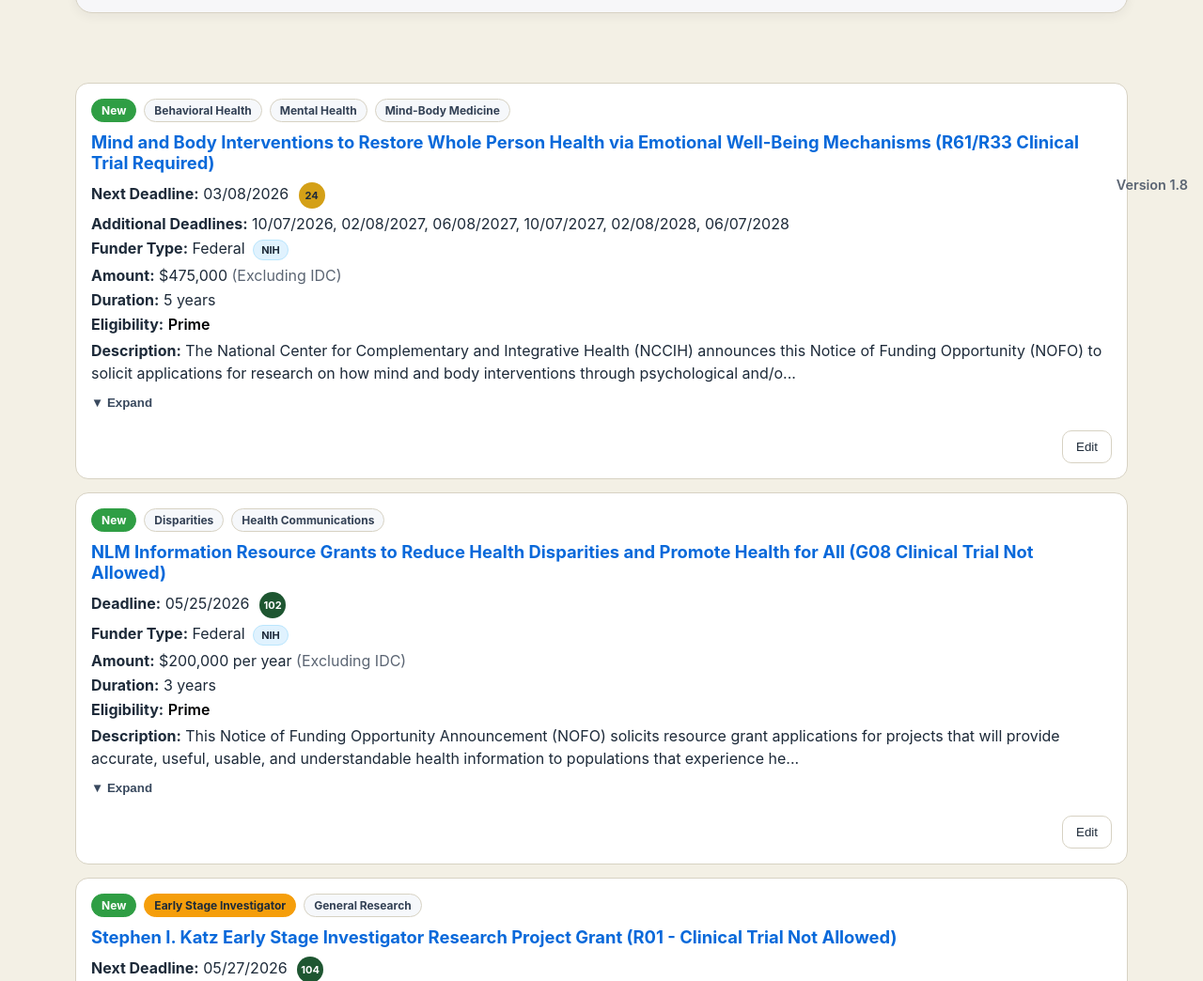
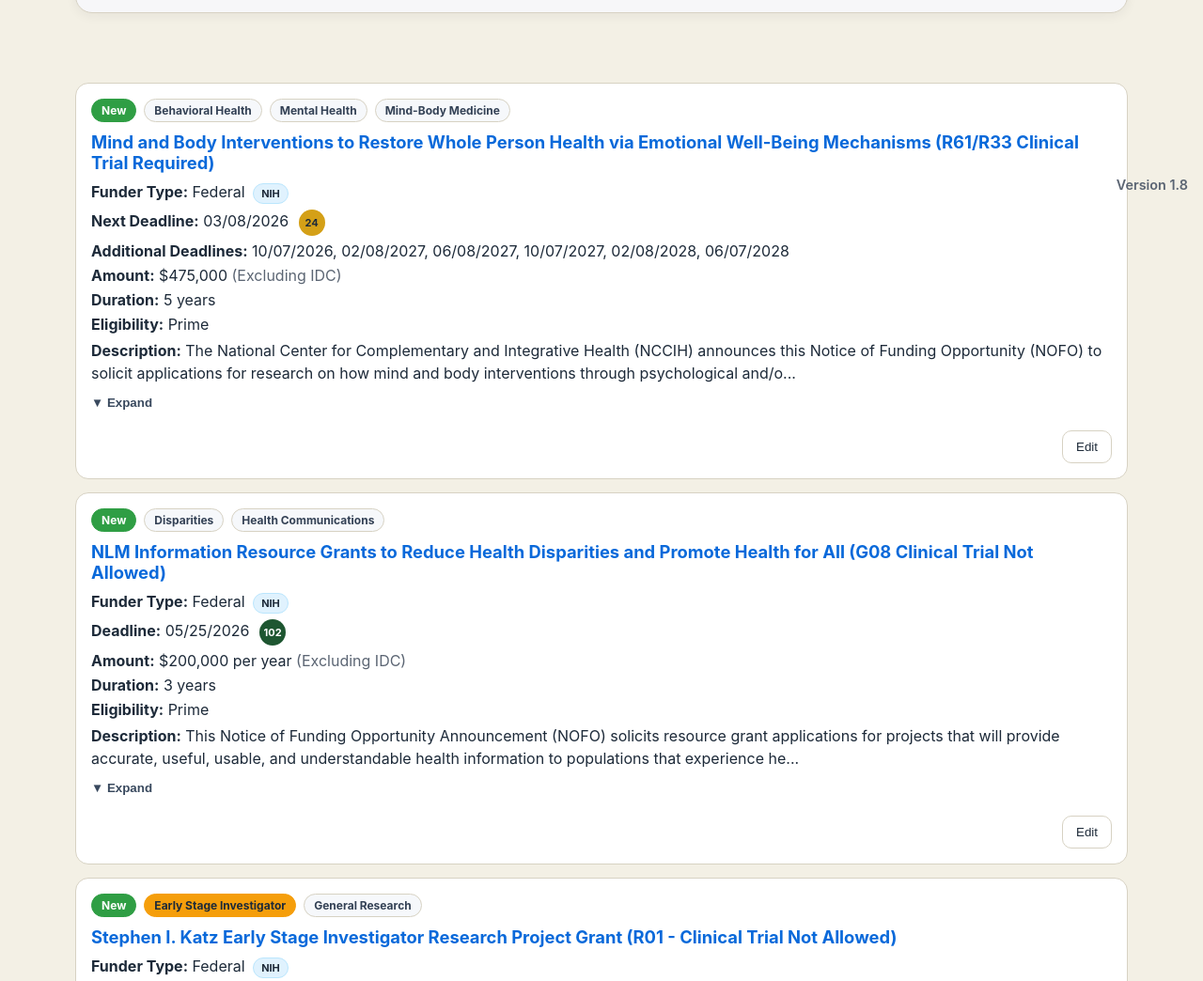
Before and after one commit to fs-cih/cihgrants, a plain HTML site: page index.html in a window 1280 px wide. Shown: the part 583-1627 px from the top of the page at 94% size. Drawn offline with Linux system fonts and the light colour scheme.

Commit message:
Fix add-grant race and update grant card UI

```diff
--- a/app.js
+++ b/app.js
@@ -48,7 +48,6 @@ const els = {
   q: document.getElementById("q"),
   resultCount: document.getElementById("resultCount"),
   clearFilters: document.getElementById("clearFilters"),
-  refreshBtn: document.getElementById("refreshBtn"),
   adminPlus: document.getElementById("adminPlus"),
   adminDialog: document.getElementById("adminDialog"),
   adminDialogTitle: document.getElementById("adminDialogTitle"),
@@ -172,11 +171,6 @@ function bindEvents() {
     });
     document.querySelectorAll('.keyword-pill').forEach(pill => { pill.classList.remove("selected"); });
     apply();
-  };
-
-  els.refreshBtn.onclick = async () => {
-    // Force reload data from server with cache-busting
-    await loadData({ skipBindEvents: true });
   };
 
   els.adminPlus.onclick = () => openAdminDialog();
@@ -469,16 +463,14 @@ function renderGrant(g) {
   let eligibilityClass = "";
   if (g.eligibility === "Secondary") {
     eligibilityClass = "eligibility-secondary";
-  } else if (g.eligibility === "Prime") {
-    eligibilityClass = "eligibility-primary";
   }
   const eligibilityText = g.eligibility || "Not specified";
 
   div.innerHTML = `
     <div class="grant-top">${keywordPills}</div>
     <h3><a href="${g.link}" target="_blank" rel="noopener noreferrer">${g.title}</a></h3>
+    ${funderTypeMarkup}
     ${deadlineMarkup(g)}
-    ${funderTypeMarkup}
     <p class="meta-row"><strong>Amount:</strong> ${formatAmount(g.amount)}${g.amountDetail ? ` ${g.amountDetail}` : ""} <span class="muted">(${g.amountIdc || "Not specified"})</span></p>
     <p class="meta-row"><strong>Duration:</strong> ${g.duration || "Not specified"}</p>
     <p class="meta-row"><strong>Eligibility:</strong> <span class="${eligibilityClass}">${eligibilityText}</span></p>
--- a/index.html
+++ b/index.html
@@ -14,7 +14,6 @@
           <h1>CIH Grant Opportunities Tracker</h1>
         </div>
         <div style="display: flex; gap: 8px;">
-          <button id="refreshBtn" class="icon-btn" title="Refresh data from server" aria-label="Refresh data">⟳</button>
           <button id="adminPlus" class="icon-btn" title="Add grant" aria-label="Add grant">＋</button>
         </div>
       </div>
```
Also changed, not shown: 1 other file.
